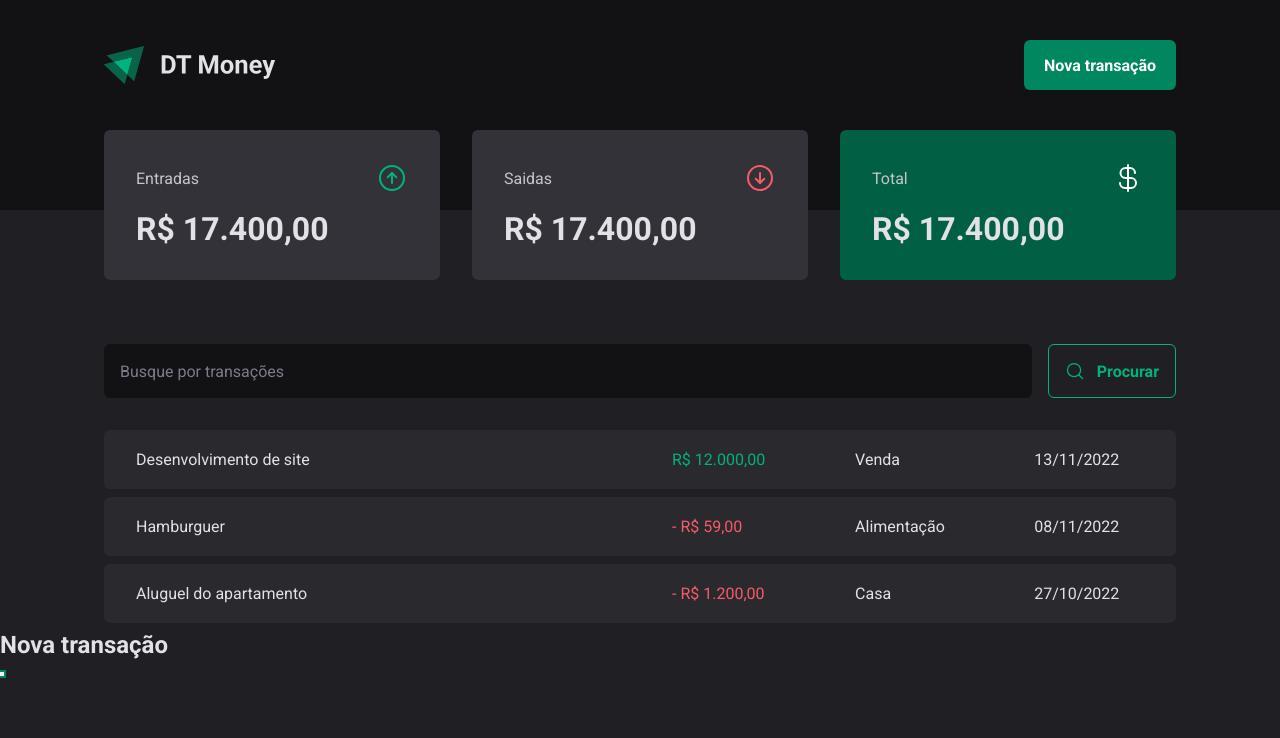
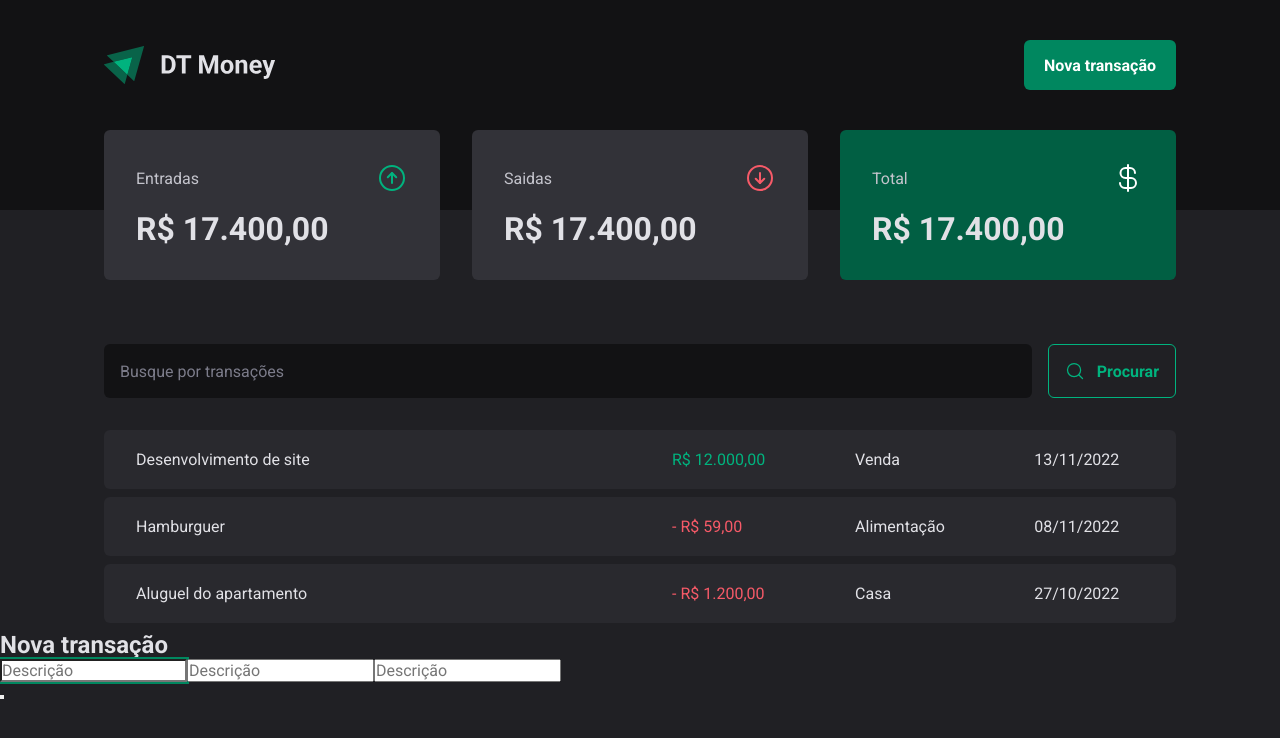
Before and after one commit to EbersonSilva/03-dt-money, a React (Vite) app: page / in a window 1280 px wide. Both pictures are taken after a click on the button "Nova transação". Shown: the top 738 px of the page. Built offline with nearby package versions, Linux system fonts and the light colour scheme.

Commit message:
Atualização

```diff
--- a/src/components/NewTransactionModal/index.tsx
+++ b/src/components/NewTransactionModal/index.tsx
@@ -1,14 +1,21 @@
 import * as Dialog from '@radix-ui/react-dialog';
+import { Content, Overlay } from './styles';
 
 export function NewTransactionModal(){
   return(
     <Dialog.Portal>
-          <Dialog.Overlay/>
+          <Overlay/>
 
-          <Dialog.Content>
+          <Content>
             <Dialog.Title>Nova transação</Dialog.Title>
+
+            <form action="">
+              <input type="text" placeholder='Descrição' required />
+              <input type="text" placeholder='Descrição' required />
+              <input type="text" placeholder='Descrição' required />
+            </form>
             <Dialog.Close/>
-          </Dialog.Content>
+          </Content>
 
         </Dialog.Portal>
   )
--- a/src/components/NewTransactionModal/styles.ts
+++ b/src/components/NewTransactionModal/styles.ts
@@ -0,0 +1,12 @@
+import styled from "styled-components";
+import * as Dialog from '@radix-ui/react-dialog';
+
+export const Overlay = styled(Dialog.Overlay)`
+
+
+`
+
+export const Content = styled(Dialog.Content)`
+
+
+`
```
